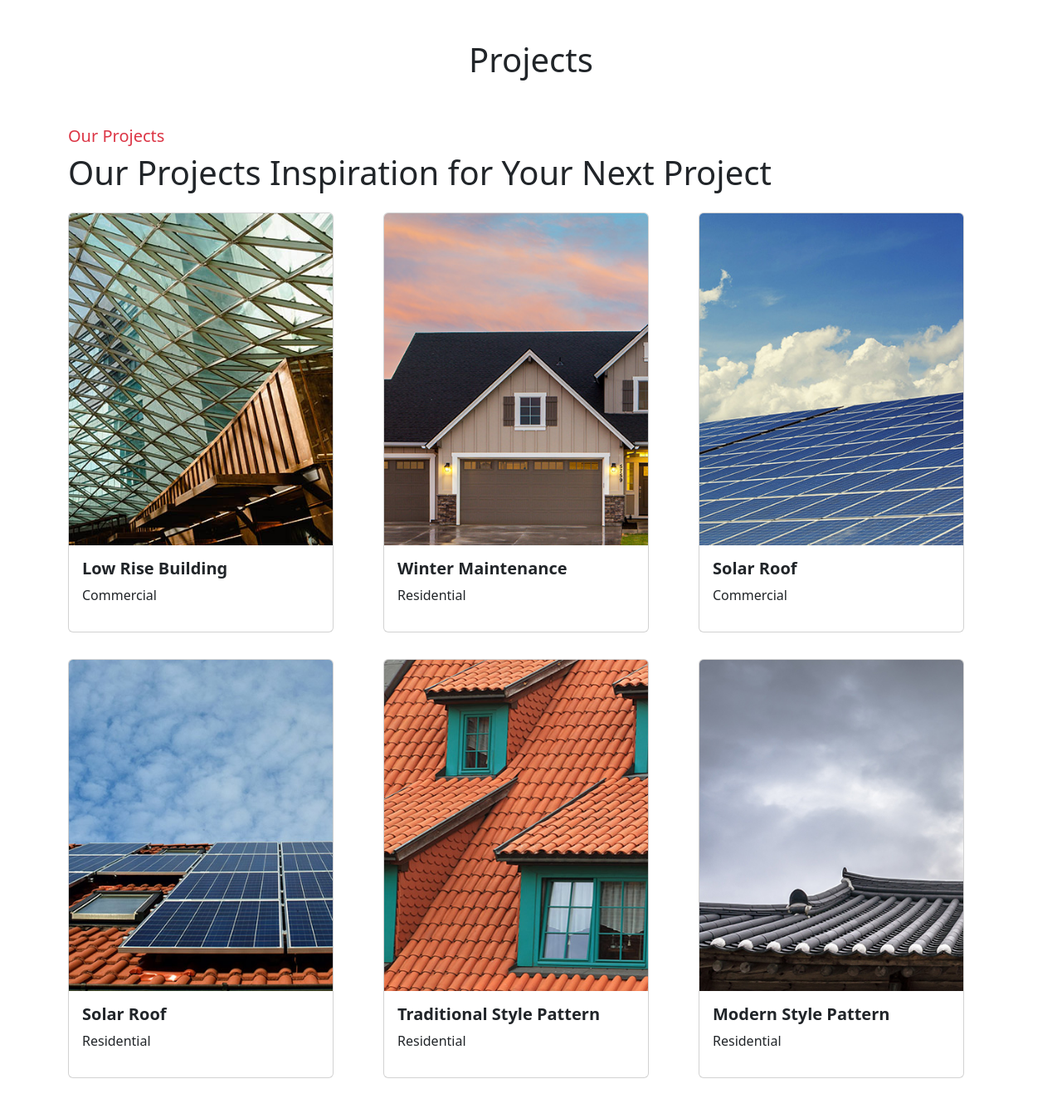
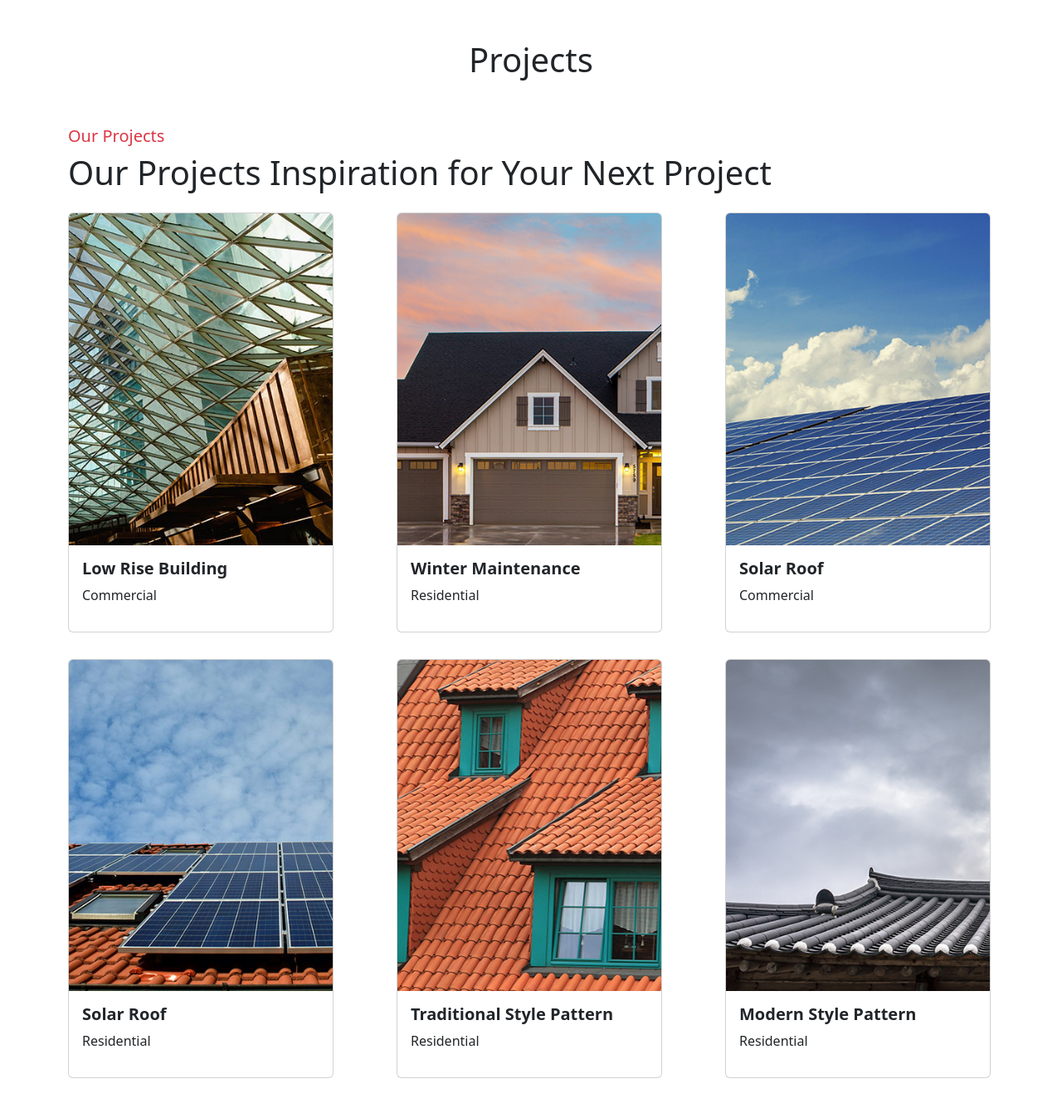
Before and after one commit to Samarthgawade19/primeconstruct, a PHP site: page /project.php in a window 1280 px wide. Shown: the part 70-1417 px from the top of the page at 83% size. Run offline with PHP 8.4, Linux system fonts and the light colour scheme.

Commit message:
some change

```diff
--- a/project.php
+++ b/project.php
@@ -6,7 +6,7 @@
 </div>
 <div class="container-fluid">
     <div class="container">
-        <div class="row">
+        <div class="row col-12 col-md-12">
             <h5 class="text-danger">Our Projects</h5>
             <h1>Our Projects Inspiration for Your Next Project</h1>
             <div class="col-lg-4">
@@ -20,7 +20,7 @@
             </div>
 
             <div class="col-lg-4">
-                <div class="card mt-3" style="width: 20rem;">
+                <div class="card mt-3 ms-4" style="width: 20rem;">
                     <img src="../img/2.jpg" class="card-img-top" alt="...">
                     <div class="card-body">
                         <h5><b>Winter Maintenance</b></h5>
@@ -30,7 +30,7 @@
             </div>
 
             <div class="col-lg-4">
-                <div class="card mt-3" style="width: 20rem;">
+                <div class="card mt-3 ms-5" style="width: 20rem;">
                     <img src="../img/3.jpg" class="card-img-top" alt="...">
                     <div class="card-body">
                         <h5><b>Solar Roof</b></h5>
@@ -39,7 +39,7 @@
                 </div>
             </div>
         </div>
-        <div class="row mt-3 mb-5">
+        <div class="row mt-3 mb-5 col-12 col-md-12">
             <div class="col-lg-4">
                 <div class="card mt-3" style="width: 20rem;">
                     <img src="../img/4.jpg" class="card-img-top" alt="...">
@@ -51,7 +51,7 @@
             </div>
 
             <div class="col-lg-4">
-                <div class="card mt-3" style="width: 20rem;">
+                <div class="card mt-3 ms-4" style="width: 20rem;">
                     <img src="../img/5.jpg" class="card-img-top" alt="...">
                     <div class="card-body">
                         <h5><b>Traditional Style Pattern</b></h5>
@@ -61,7 +61,7 @@
             </div>
 
             <div class="col-lg-4">
-                <div class="card mt-3" style="width: 20rem;">
+                <div class="card mt-3 ms-5" style="width: 20rem;">
                     <img src="../img/6.jpg" class="card-img-top" alt="...">
                     <div class="card-body">
                         <h5><b>Modern Style Pattern</b></h5>
```
